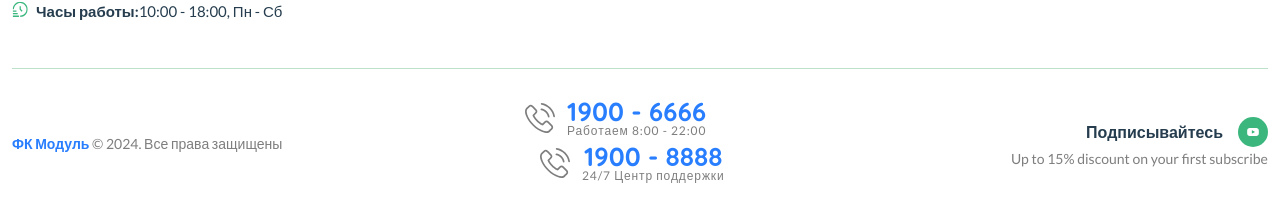
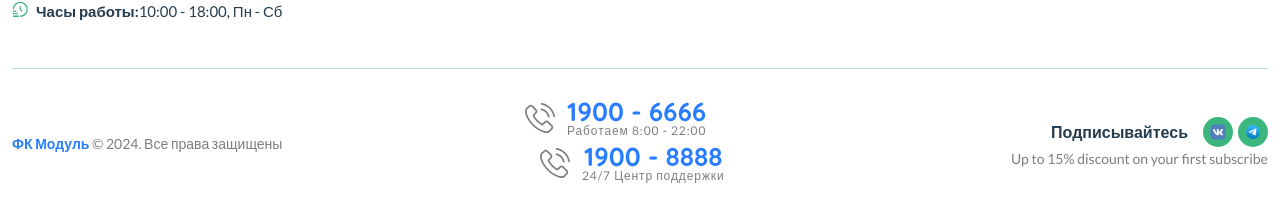
Before and after one commit to mflorya575/Modulbank_Django, a Django app: page /blog/ in a window 1280 px wide. Shown: the part 1833-2052 px from the top of the page. Run offline with Django 4.2, Linux system fonts and the light colour scheme; data that the repository does not hold is empty; some libraries are stand-ins or nearby versions.

Commit message:
add icons & links to the groups

```diff
--- a/bank/templates/base.html
+++ b/bank/templates/base.html
@@ -672,8 +672,8 @@
                         {% comment %} <a href="#"><img src="{% static "assets/imgs/theme/icons/icon-facebook-white.svg" %}" alt="" /></a> {% endcomment %}
                         {% comment %} <a href="#"><img src="{% static "assets/imgs/theme/icons/icon-twitter-white.svg" %}" alt="" /></a> {% endcomment %}
                         {% comment %} <a href="#"><img src="{% static "assets/imgs/theme/icons/icon-instagram-white.svg" %}" alt="" /></a> {% endcomment %}
-                        {% comment %} <a href="#"><img src="{% static "assets/imgs/theme/icons/icon-pinterest-white.svg" %}" alt="" /></a> {% endcomment %}
-                        <a href="#"><img src="{% static "assets/imgs/theme/icons/icon-youtube-white.svg" %}" alt="" /></a>
+                        <a href="https://vk.com/fkmodul"><img src="{% static "assets/imgs/theme/icons/vk.svg" %}" alt="вконтакте" /></a>
+                        <a href="https://t.me/fkmodul"><img src="{% static "assets/imgs/theme/icons/tg.svg" %}" alt="телеграм" /></a>
                     </div>
                     <p class="font-sm">Up to 15% discount on your first subscribe</p>
                 </div>
```
Also changed, not shown: bank/static/assets/imgs/theme/icons/tg.svg (added), bank/static/assets/imgs/theme/icons/vk.svg (added).
